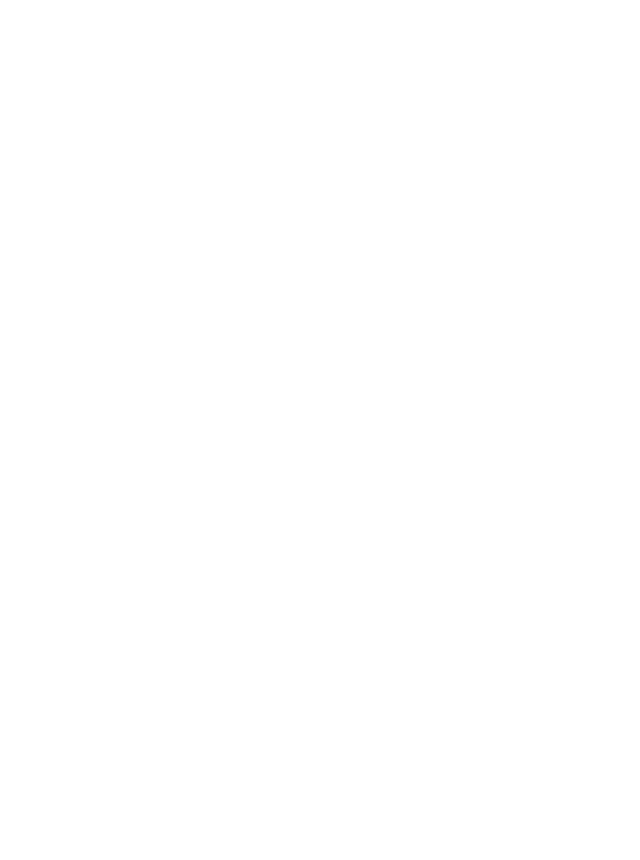
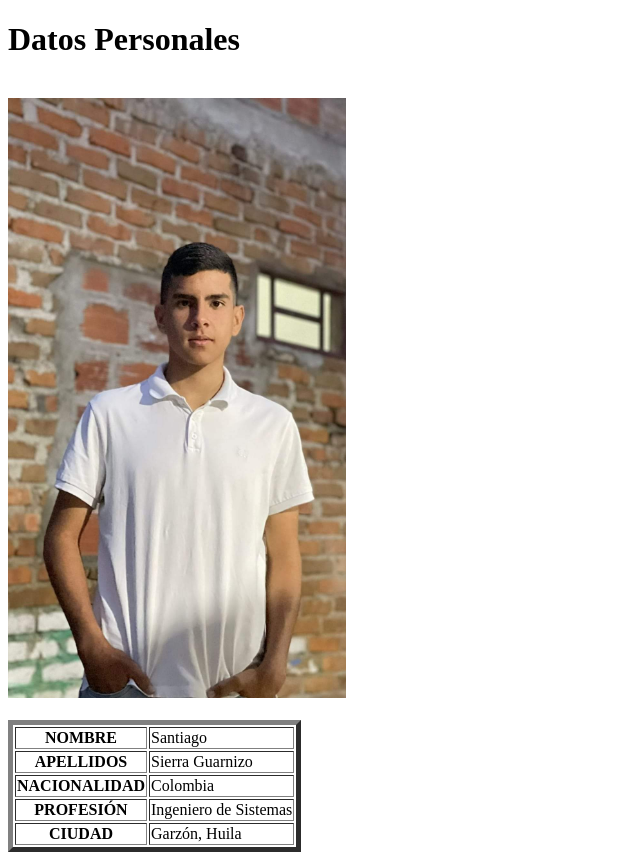
Before and after one commit to SantiagoSierra19/Curriculum-Vitae, a plain HTML site: page Datos Personales/datospersonales.html in a window 1280 px wide. Shown: the whole page, without its empty margins (0-640 px from the left). Before the commit the page ends 800 px from the top, so only its background shows below. Drawn offline with Linux system fonts and the light colour scheme.

Commit message:
Desarrollo del curriculum

```diff
--- a/Datos Personales/datospersonales.html
+++ b/Datos Personales/datospersonales.html
@@ -5,3 +5,50 @@
         <title>Datos Personales</title>
     </head>
     <body>
+        <h1>Datos Personales</h1>
+        <br>
+        <img src="../Datos Personales/Foto Curriculum.jpeg" height="600">
+        <br>
+        <br>
+        <table border="5">
+            <tr>
+                <th>
+                    NOMBRE
+                </th>
+                <td>
+                    Santiago
+                </td>
+            </tr>
+            <tr>
+                <th>
+                    APELLIDOS
+                </th>
+                <td>
+                    Sierra Guarnizo
+                </td>
+            </tr>
+            <tr>
+                <th>
+                    NACIONALIDAD
+                </th>
+                <td>
+                    Colombia
+                </td>
+            </tr>
+            <tr>
+                <th>
+                    PROFESIÓN
+                </th>
+                <td>
+                    Ingeniero de Sistemas
+                </td>
+            </tr>
+            <tr>
+                <th>
+                    CIUDAD
+                </th>
+                <td>
+                    Garzón, Huila
+                </td>
+            </tr>
+        </table>
--- /dev/null
+++ b/css/style.css
@@ -0,0 +1,4 @@
+.t1{
+    color: black;
+    text-align: center;
+}
```
Also changed, not shown: Experiencia laboral/experiencialaboral.html (+1 -0 lines), Formación Academica/formacionacademica.html (+1 -0 lines), Información de contacto/informaciondecontacto.html (+1 -0 lines), Perfil profesional/perfilprofesional.html (+1 -0 lines), Referencias/referencias.html (+1 -0 lines), index.html (+8 -1 lines), Datos Personales/Foto Curriculum.jpeg (added).
